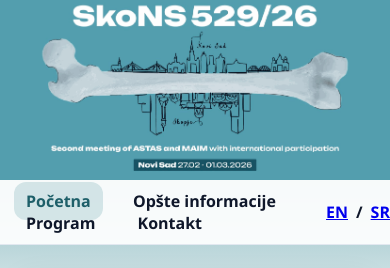
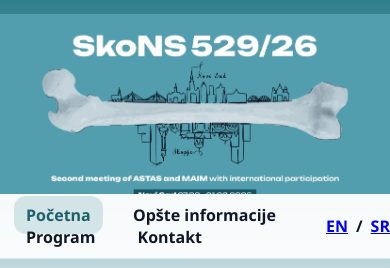
Before and after one commit to SkoNS529/SkoNS529.github.io, a plain HTML site: page index.html in a window 390 px wide. Shown: the top 268 px of the page. Drawn offline with Linux system fonts and the light colour scheme.

Commit message:
Update style.css: unified gradient, layout and responsive tweaks — 2025-12-29 18:55:39 UTC

```diff
--- a/style.css
+++ b/style.css
@@ -55,11 +55,12 @@ html, body {
 }
 
 /* banner */
-.banner{position:relative}
+.banner{position:relative; margin-top:14px;}
 .banner img{
   width:100%;
   max-height:300px;
   object-fit:cover;
+  object-position: center top;
   display:block;
 }
 .banner-overlay{
@@ -222,7 +223,7 @@ tbody tr:hover{background:#f8fbfc}
   .banner img{
     max-height: 200px;
     height: 200px;
-    object-position: center;
+    object-position: center top;
   }
   .banner-text{
     bottom: 14px;
@@ -427,7 +428,7 @@ tbody tr:hover{background:#f8fbfc}
   width:100%;
   height:260px;
   object-fit:cover;
-  object-position:center;
+  object-position:center top;
   display:block;
 }
 @media (max-width: 800px){
```
